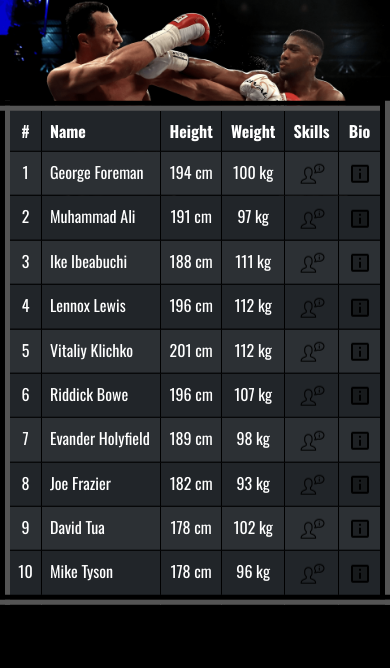
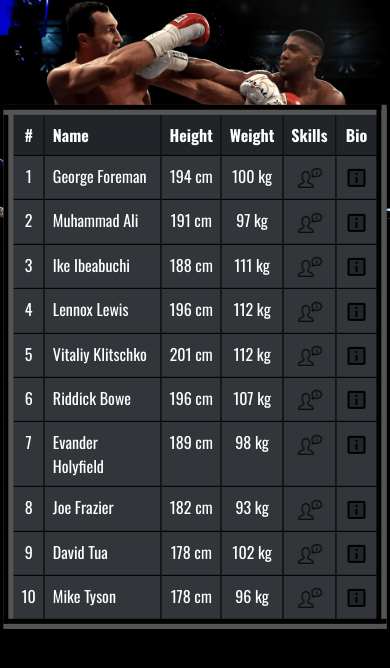
Before and after one commit to miller722/heavyweight-boxers-rating, a React (Vite) app: page / in a window 390 px wide. Shown: the top 668 px of the page. Built offline with nearby package versions, Linux system fonts and the light colour scheme; a web font is replaced by a local one.

Commit message:
update boxer skills

```diff
--- a/src/App.css
+++ b/src/App.css
@@ -28,6 +28,11 @@ p {
   left: 50%;
   transform: translate(-50%, 25%);
   width: 490px;
+  background: rgb(122, 107, 72) !important;
+}
+.table-list td {
+  --bs-table-bg-type: #323539!important;
+  --bs-table-hover-bg: rgb(100, 98, 98) !important;
 }
 
 .images-avatar{
@@ -259,7 +264,7 @@ td:hover {
   }
   .table-list{
     transform: translate(-50%, 20%);
-    width: 390px;
+    width: 383px;
   }
   .modal{
     padding-top: 25px;
--- a/src/data/boxer-list.json
+++ b/src/data/boxer-list.json
@@ -7,11 +7,11 @@
       "weight": "100 kg",
       "heightAdvantage": "7",
       "punchingPower": "10",
-      "defense": "7",
+      "defense": "8",
       "chin": "9",
       "intelligence": "8",
       "endurance":"8",
-      "speed": "8",
+      "speed": "7",
       "total": "57",
       "totalFights": "81",
       "wins": "76",
@@ -95,7 +95,7 @@
     },
     {
       "id": 5,
-      "name": "Vitaliy Klichko",
+      "name": "Vitaliy Klitschko",
       "height": "201 cm",
       "weight": "112 kg",
       "heightAdvantage": "10",
@@ -146,13 +146,13 @@
       "height": "189 cm",
       "weight": "98 kg",
       "heightAdvantage": "5",
-      "punchingPower": "6",
+      "punchingPower": "7",
       "defense": "8",
       "chin": "8",
       "intelligence": "9",
       "endurance":"8",
       "speed": "8",
-      "total": "52",
+      "total": "53",
       "totalFights": "55",
       "wins": "43",
       "winsByKO": "28",
@@ -216,13 +216,13 @@
       "height": "178 cm",
       "weight": "96 kg",
       "heightAdvantage": "0",
-      "punchingPower": "7",
+      "punchingPower": "8",
       "defense": "9",
       "chin": "7",
       "intelligence": "8",
       "endurance":"7",
       "speed": "9",
-      "total": "47",
+      "total": "48",
       "totalFights": "59",
       "wins": "50",
       "winsByKO": "44",
```
